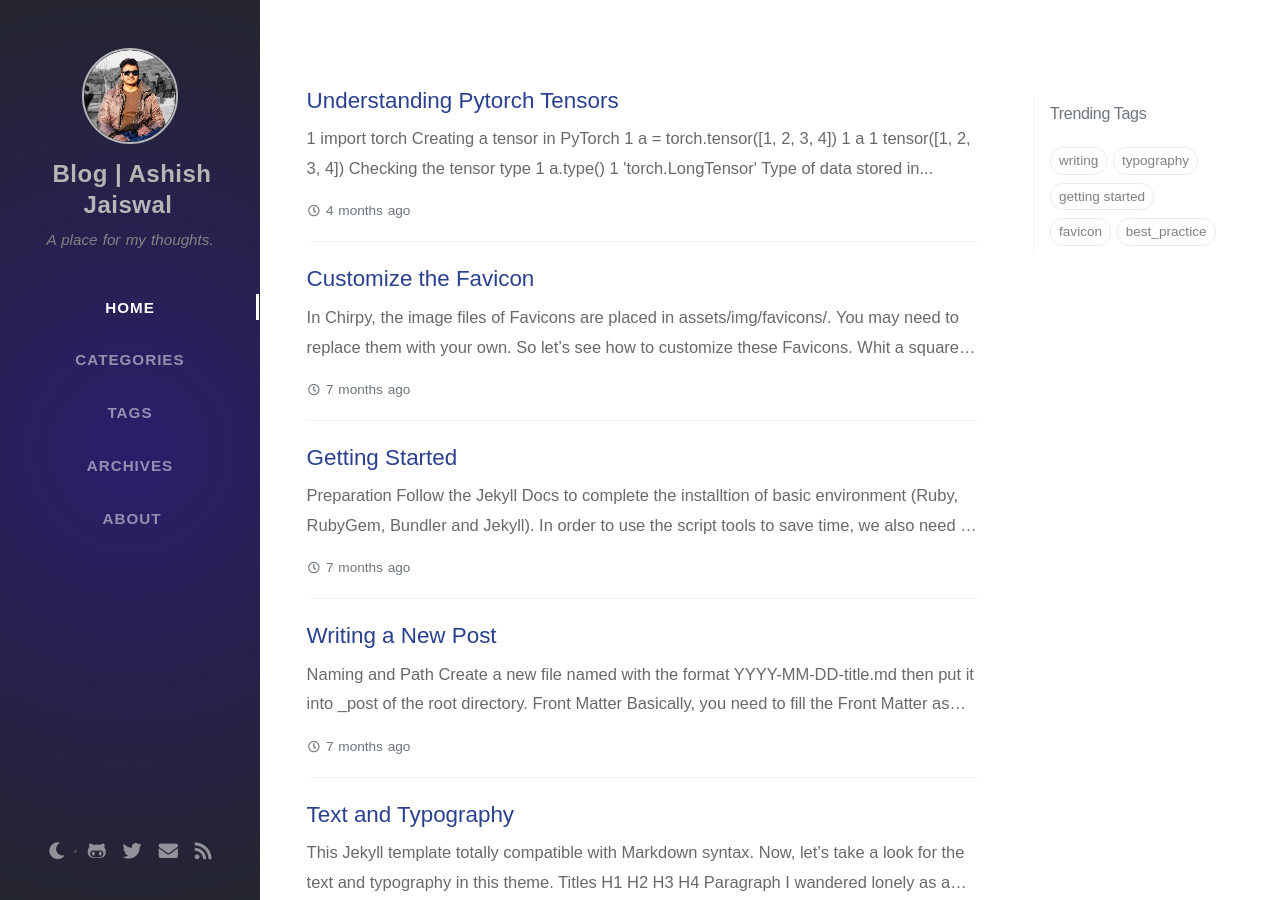
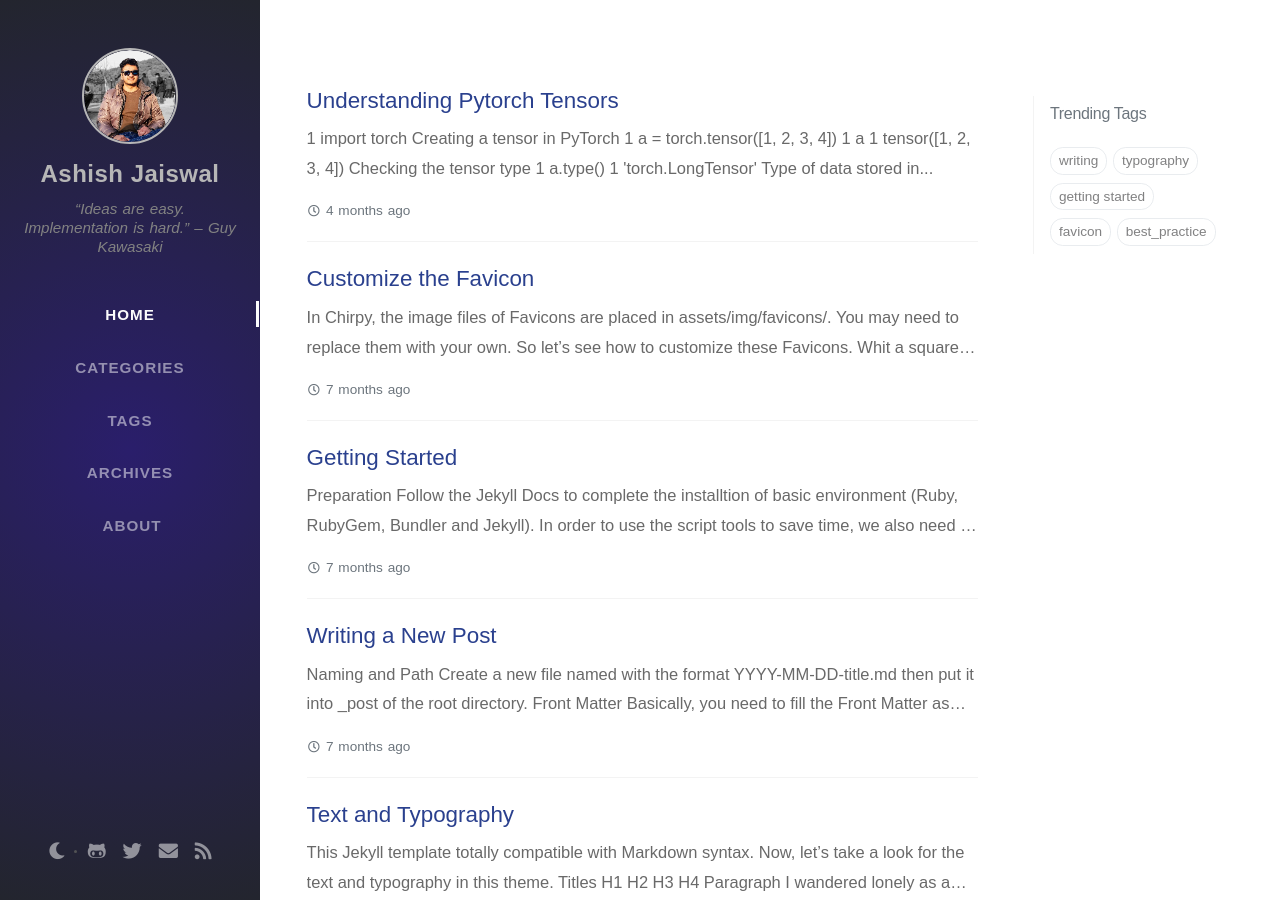
Before and after one commit to asheeshcric/blog, a Jekyll site: the page built from index.html, in a window 1280 px wide and 900 px high. Built offline with Jekyll 4.4.1, drawn with Linux system fonts in a browser that asks for light colours; nearby versions of some CDN libraries; some web fonts are replaced; the list of posts is cut into pages by our own code; comment, search, counter and statistics services are not loaded.

Commit message:
Make changes to _config.yml

```diff
--- a/_config.yml
+++ b/_config.yml
@@ -8,14 +8,14 @@
 # jekyll-seo-tag settings › https://github.com/jekyll/jekyll-seo-tag/blob/master/docs/usage.md
 #--------------------------
 
-title: Blog | Ashish Jaiswal                          # the main title
+title: Ashish Jaiswal                          # the main title
 
-tagline: A place for my thoughts.  # it will display as the sub-title
+tagline: “Ideas are easy. Implementation is hard.” – Guy Kawasaki  # it will display as the sub-title
 
 description: >-                        # used by seo meta and the atom feed
-  A minimal blog website to write
-  down stuffs that I learn as a
-  reference for my future self.
+  A working blog to share my ideas
+  working on research projects in
+  Machine Learning and Computer Vision.
 
 # Replace with your domain, e.g. 'https://username.github.io'
 url: 'https://jashish.com.np/blog'
@@ -46,7 +46,7 @@ google_site_verification: google_meta_tag_verification # change to your verifica
 #--------------------------
 
 # if your site type is Project Pages site, change below value to '/projectname'
-baseurl: '/'
+baseurl: ''
 
 # Change to your timezone › http://www.timezoneconverter.com/cgi-bin/findzone/findzone
 timezone: America/Chicago
```
